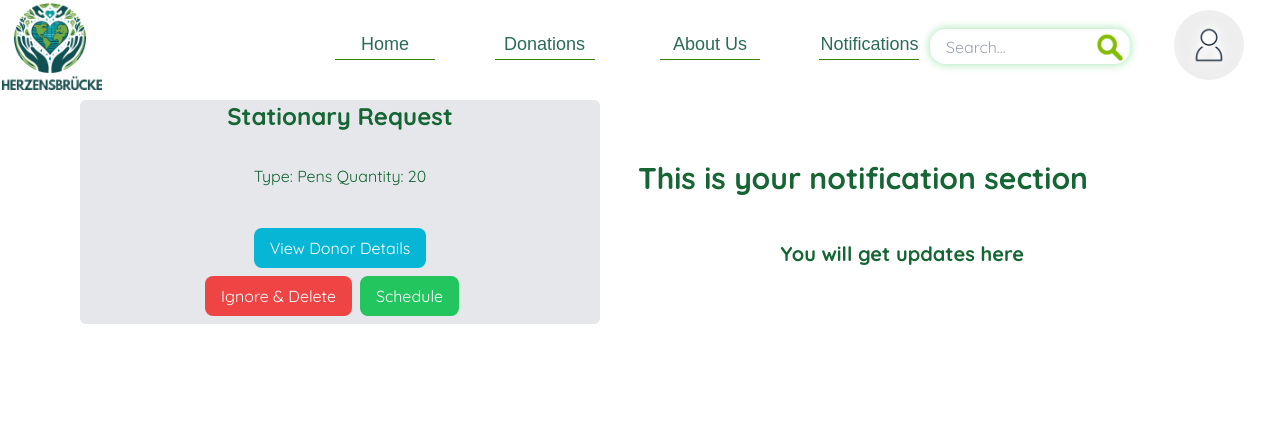
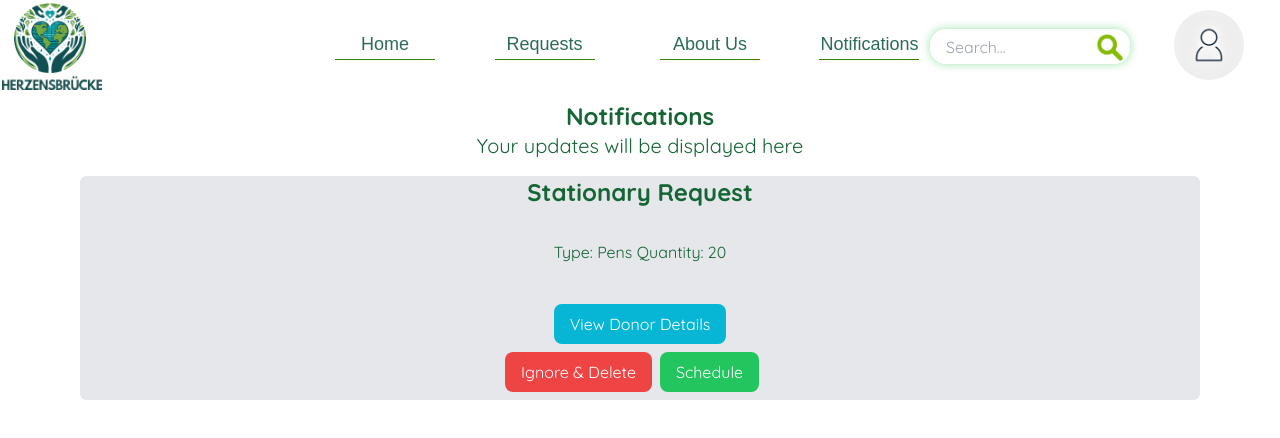
Before and after one commit to Tatos23/FC-CSEN, a React (Create React App) app: page /rep-notifications in a window 1280 px wide. Shown: the top 438 px of the page. Built offline with nearby package versions, Linux system fonts and the light colour scheme.

Commit message:
added a few changes

```diff
--- a/src/App.js
+++ b/src/App.js
@@ -59,6 +59,8 @@ function App() {
           <Route path="/admin-login" element={<Authentication role="Admin" />} />
           <Route path="/donor-login" element={<Authentication role="Donor" />} />
           <Route path="/representative-login" element={<Authentication role="Organization Representative" />} />
+          <Route path="/Organization Representative-document-upload" element={<DocUpload role="Organization Representative" />} />
+          <Route path="/donor-document-upload" element={<DocUpload role="Donor" />} />
           <Route path="home" element={<HomePage />} />
           {/* <Route path="/organization-login" element={<Authentication role="Organization" />} /> */}
           <Route path="/home" element={<HomePage />} />
@@ -84,7 +86,7 @@ function App() {
           <Route path="/org-profile" element={<OrgProfile />} />
           <Route path="/pickup" element={<PickUp />} />
           <Route path="/Donor-document-upload" element={<DocUpload role="Donor" />} />
-          <Route path="/Representative-document-upload" element={<DocUpload role="rep" />} />
+          <Route path="/Representative-document-upload" element={<DocUpload role="Representative" />} />
           <Route path="/profile" element={<OrgProfile />} />
           <Route path="/view-reg-org" element={<ViewRegisteredOrganizations />} />
         </Routes>
--- a/src/components/MainTemp.js
+++ b/src/components/MainTemp.js
@@ -59,7 +59,7 @@ return(
             </div>
             <div className='main-temp-middleside'>
             <button className='main-temp-middleside-button'style={{ marginRight: '10%' }}key={'org-home'} onClick={()=>handleButtonHome('org-home')}>Home</button>
-                <button className='main-temp-middleside-button'style={{ marginRight: '1%' }}key={'rep-don'} onClick={()=>handleButtonDon('rep-don')}>Donations</button>
+                <button className='main-temp-middleside-button'style={{ marginRight: '1%' }}key={'rep-don'} onClick={()=>handleButtonDon('rep-don')}>Requests</button>
                 <button className='main-temp-middleside-button'style={{ marginLeft: '10%' }}>About Us</button>
                 <button className='main-temp-middleside-button'style={{ marginLeft: '10%' }} key={'rep-notifications'} onClick={()=>handleButtonNot('rep-notifications')}>Notifications</button>
 
--- a/src/components/authentication/DocUpload.js
+++ b/src/components/authentication/DocUpload.js
@@ -26,7 +26,14 @@ function DocUpload( { role }) {
         setIsClicked(true);
         setMessage('Your documents have been uploaded successfully, please wait for the verification from the admin.');
         setTimeout(() => {
-            nav(`/${role}-login`);
+            if(role === "Organization Representative")
+                nav("/representative-login");
+            else if (role === "Donor")
+                nav("/donor-login");
+            else if (role === "Admin"){
+                nav("/admin-login");
+                console.log("Admin doesnot have an account registration :/");
+            }
         }, 3000);
     }
 
--- a/src/components/authentication/RegisterCard.css
+++ b/src/components/authentication/RegisterCard.css
@@ -169,7 +169,8 @@
 .organizationType-input,
 .organizationAddress-input,
 .organizationArea-input,
-.organizationGovernorate-input {
+.organizationGovernorate-input,
+.organizationMarker-input {
     border-radius: 10px;
     border-color: #74AC4C;
     background-color: white;
--- a/src/components/authentication/RegisterCard.js
+++ b/src/components/authentication/RegisterCard.js
@@ -75,7 +75,7 @@ function RegisterCard({ toggleForm, showPassword, toggleShowPassword, donorRole,
                     )
                     }
                     <br />
-                    {role === 'Representative' &&
+                    {role === 'Organization Representative' &&
                         <>
                             <h1 className="register-title"> Organization Registration </h1>
                             <input type="text" placeholder="Organization Name" className="organizationName-input" required></input>
@@ -83,6 +83,9 @@ function RegisterCard({ toggleForm, showPassword, toggleShowPassword, donorRole,
                             <input type="text" placeholder="Organization Address" className="organizationAddress-input" required></input>
                             <input type="text" placeholder="Organization Area" className="organizationArea-input" required></input>
                             <input type="text" placeholder="Organization Governorate" className="organizationGovernorate-input" required></input>
+                            <input type='url' placeholder="Organization Marker" className="organizationMarker-input" required></input>
+
+
                             <br/><br/>
                         </>
                     }
--- a/src/components/organization/Floating-Form.css
+++ b/src/components/organization/Floating-Form.css
@@ -1,7 +1,7 @@
 .floating-form {
     position: fixed;
-    top: 60%;
-    left: 20%;
+    top: 70%;
+    left: 50%;
     transform: translate(-50%, -50%);
     background-color: #fff;
     padding: 20px;
--- a/src/components/organization/OrgProfile.js
+++ b/src/components/organization/OrgProfile.js
@@ -14,6 +14,11 @@ function OrgProfile () {
         navigate('/org-home');
       }
     }
+    const handleButtonDelete = () =>{
+      if (window.confirm("Are you sure you want to delete your account?")) {
+          navigate('/representative-login');
+        }
+      }
     return (
       <div>
           <Profile />
@@ -34,6 +39,10 @@ function OrgProfile () {
 
           <button className="inline-block bg-green-500 text-white rounded-lg px-4 py-2 hover:bg-green-700 mr-4 ml-4 mb-5" onClick={()=>handleButtonSave()}ick >Save Changes</button>
           <button className="inline-block bg-red-500 text-white rounded-lg px-4 py-2 hover:bg-red-700 mr-4 ml-4 mb-5" onClick={()=>handleButtonDiscard()} >Discard Changes</button>
+          <br/>
+          <br/>
+          <button className="inline-block bg-red-500 text-white rounded-lg px-4 py-2 hover:bg-red-700 mr-4 ml-4 mb-5" onClick={()=>handleButtonDelete()} >Delete Account</button>
+
       </div>
 
     );
--- a/src/components/organization/OrgTemp.js
+++ b/src/components/organization/OrgTemp.js
@@ -58,7 +58,7 @@ return(
             </div>
             <div className='org-temp-middleside'>
                 <button className='main-temp-middleside-button'style={{ marginRight: '10%' }}key={'org-home'} onClick={()=>handleButtonHome('org-home')}>Home</button>
-                <button className='main-temp-middleside-button'style={{ marginRight: '1%' }}key={'rep-don'} onClick={()=>handleButtonDon('rep-don')}>Donations</button>
+                <button className='main-temp-middleside-button'style={{ marginRight: '1%' }}key={'rep-don'} onClick={()=>handleButtonDon('rep-don')}>Requests</button>
                 <button className='main-temp-middleside-button'style={{ marginLeft: '10%' }}>About Us</button>
                 <button className='main-temp-middleside-button'style={{ marginLeft: '10%' }} key={'rep-notifications'} onClick={()=>handleButtonNot('rep-notifications')}>Notifications</button>
 
--- a/src/components/organization/RepNot.jsx
+++ b/src/components/organization/RepNot.jsx
@@ -37,7 +37,12 @@ const RepNot = () => {
 
   function Liner ({id, text1, text2}) {
     return (
-      <div style={{width:520}} className='bg-gray-200 mr-20 ml-20 rounded-md'>
+     <div>
+      <div>
+        <h2 class="text-2xl font-bold text-green-800">Notifications</h2>
+        <h2 class="text-xl text-green-800 mb-4">Your updates will be displayed here</h2>
+      </div>
+      <div  className='bg-gray-200 mr-20 ml-20 rounded-md'>
         <h2 class="text-2xl font-bold text-green-800">{text1}</h2>
         <br />
         <p class="mt-2 mb-4 text-green-800"> {text2}</p>
@@ -70,7 +75,7 @@ const RepNot = () => {
           </div>
       )}
       </div>
-
+    </div>
   );
   }
   return (
@@ -81,8 +86,6 @@ const RepNot = () => {
                 {liner.map(liner => (
                 <Liner key={liner.id} id={liner.id} text1={liner.text1} text2={liner.text2} handleButton={handleForm}/>
                  ))}
-                 <h2 style={{position:'fixed', right:'15%', top:'20%'}} className="text-3xl font-bold text-green-800">This is your notification section </h2>
-                 <h2 style={{position:'fixed', right:'20%', top:'30%'}} className="text-xl font-bold text-green-800">You will get updates here </h2>
 
             </div>
         </div>
--- a/src/components/organization/Submitted.jsx
+++ b/src/components/organization/Submitted.jsx
@@ -13,10 +13,10 @@ const Submitted = () => {
     <div>
         <OrgTemp/>
         <h1 className='bg-gray-400 mt-20 mr-20 ml-20 font-extrabold text-4xl'>Your Request Has Been Submitted For Approval ! </h1>
-        <h2 className='bg-gray-400 mr-20 ml-20 font-extrabold text-2xl'>Pressing the button below will redirect you to the donations page </h2>
+        <h2 className='bg-gray-400 mr-20 ml-20 font-extrabold text-2xl'>Pressing the button below will redirect you to the requests page </h2>
         <br />
         <br />
-        <button className='bg-cyan-500 rounded-lg px-4 py-2 text-white text-3xl mt-2 mb-4 hover:bg-cyan-700' key={'rep-don'} onClick={() => handleButtonDon('rep-don')}>Donations</button>
+        <button className='bg-cyan-500 rounded-lg px-4 py-2 text-white text-3xl mt-2 mb-4 hover:bg-cyan-700' key={'rep-don'} onClick={() => handleButtonDon('rep-don')}>Requests</button>
     </div>
   )
 }
```
